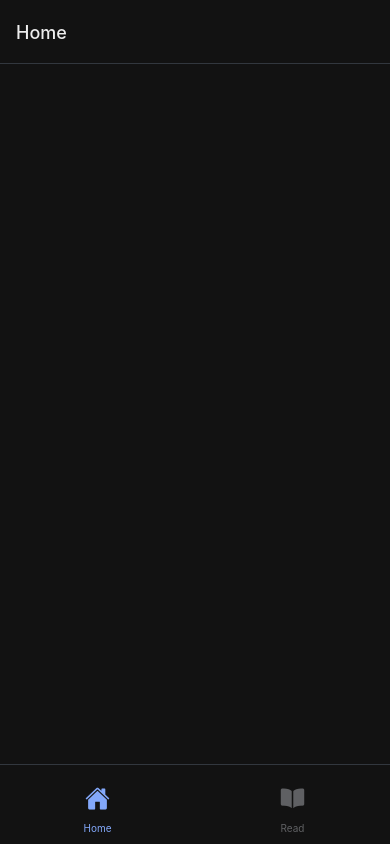
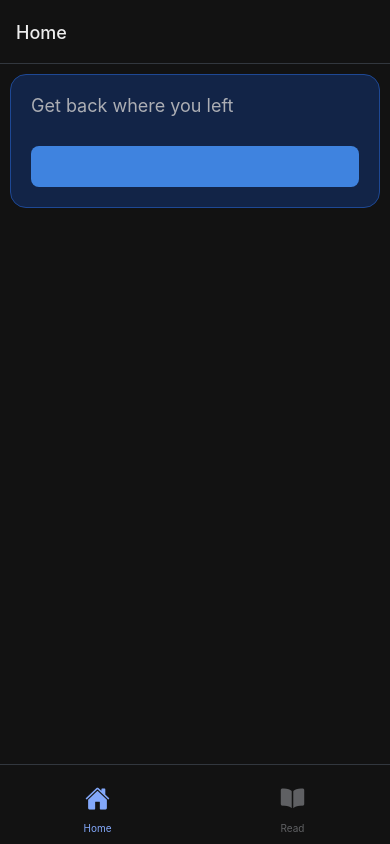
Before and after one commit to Akronae/syn-front-app, a React Native app: screen /Home in a window 390 px wide. Built offline with nearby package versions, Linux system fonts and the light colour scheme.

Commit message:
text & theme modifs

```diff
--- a/package.json
+++ b/package.json
@@ -32,6 +32,7 @@
     "react-native-safe-area-context": "4.3.1",
     "react-native-screens": "~3.15.0",
     "react-native-web": "~0.18.7",
+    "react-use": "^17.4.0",
     "styled-components": "^5.3.6"
   },
   "devDependencies": {
--- a/src/packages/proto-native/src/base.tsx
+++ b/src/packages/proto-native/src/base.tsx
@@ -4,12 +4,20 @@ import styled from 'styled-components/native'
 
 export interface BaseProps extends PropsWithChildren<any> {
   style?: React.StyleProp<React.ViewStyle>
+  showIf?: boolean
 }
 
 export function Base(props: BaseProps) {
-  const { children, ...passed } = props
+  const { children, showIf, ...passed } = props
+
+  if (!showIf && showIf !== null && showIf !== undefined) return null
 
   return <BaseWrapper {...passed}>{children}</BaseWrapper>
 }
 
+export function takeBaseOwnProps<T extends BaseProps>(props: T) {
+  const { children, style, showIf, ...rest } = props
+  return { taken: { children, style, showIf }, rest }
+}
+
 const BaseWrapper = styled.View``
--- /dev/null
+++ b/src/packages/proto-native/src/index.d.ts
@@ -0,0 +1,5 @@
+import { Theme } from 'src/theme'
+
+declare module 'styled-components' {
+  export interface DefaultTheme extends Theme {}
+}
--- a/src/packages/proto-native/src/reactive-state.ts
+++ b/src/packages/proto-native/src/reactive-state.ts
@@ -19,7 +19,7 @@ export class ReactiveState<T> extends Array<T | Dispatch<SetStateAction<T>>> {
     return this[0]
   }
   set state(state: T) {
-    if (this.state === state) return
+    if (JSON.stringify(this.state) === JSON.stringify(state)) return
     this[1](state)
   }
 
--- a/src/packages/proto-native/src/text.tsx
+++ b/src/packages/proto-native/src/text.tsx
@@ -1,11 +1,29 @@
+import { Base } from '@proto-native/base'
 import * as React from 'react-native'
 import styled from 'styled-components/native'
 
 export type TextProps = React.TextProps
 
 export function Text(props: TextProps) {
-  return <TextBase {...props} />
+  const textOwnProps = takeTextOwnProps(props)
+
+  return (
+    <TextWrapper {...textOwnProps.rest}>
+      <TextBase {...textOwnProps.taken} />
+    </TextWrapper>
+  )
 }
+
+export function takeTextOwnProps<T extends TextProps>(props: T) {
+  const { children, style, ...rest } = props
+  const { color, fontWeight, ...styleRest } = React.StyleSheet.flatten(style)
+  return {
+    taken: { children, style: { color, fontWeight } },
+    rest: { ...rest, style: styleRest },
+  }
+}
+
+const TextWrapper = styled(Base)``
 
 const TextBase = styled.Text`
   color: ${(p) => p.theme.colors.text.primary};
--- a/src/router.tsx
+++ b/src/router.tsx
@@ -54,7 +54,7 @@ export function Router() {
   return (
     <NavigationContainer
       theme={navigationContainerTheme}
-      linking={{ prefixes: [``] }}
+      linking={{ prefixes: [``], config: { screens: { Home: { path: `/` } } } }}
     >
       <Tab.Navigator screenOptions={{ ...bottomTabNavigationOptions }}>
         <Tab.Screen
--- a/src/storage/ReadStorage.ts
+++ b/src/storage/ReadStorage.ts
@@ -5,7 +5,7 @@ export interface ReadPayload {
   chapter: number
 }
 
-export class ReadStorage extends LocalStored<ReadPayload> {
+class ReadStorage extends LocalStored<ReadPayload> {
   key = `Read`
 }
 
--- a/src/theme.ts
+++ b/src/theme.ts
@@ -1,4 +1,6 @@
-export interface Theme {
+import * as ProtoNative from '@proto-native/theme'
+
+export interface Theme extends ProtoNative.Theme {
   dark: boolean
   colors: {
     primary: string
--- a/src/views/Home.tsx
+++ b/src/views/Home.tsx
@@ -1,19 +1,51 @@
 import { Base } from '@proto-native/base'
+import { Text } from '@proto-native/text'
+import { View } from '@proto-native/view'
 import { BottomTabScreenProps } from '@react-navigation/bottom-tabs'
 import * as React from 'react-native'
+import { useAsync } from 'react-use'
 import { RootStackParamList } from 'src/router'
+import ReadStorage from 'src/storage/ReadStorage'
+import styled from 'styled-components/native'
 
-export type HomeProps = BottomTabScreenProps<RootStackParamList, `Home`> & {
-  navigation: any
-  route: any
+export type HomeProps = BottomTabScreenProps<RootStackParamList, `Home`>
+
+export function Home(props: HomeProps) {
+  const a = useAsync(async () => await ReadStorage.get())
+
+  return (
+    <HomeBase>
+      <Card showIf={!a.loading}>
+        <Text>Get back where you left</Text>
+        <CardBtn onPress={() => props.navigation.navigate(`Read`, {})}>
+          <CardBtnText>
+            {a.value?.book} {a.value?.chapter}
+          </CardBtnText>
+        </CardBtn>
+      </Card>
+    </HomeBase>
+  )
 }
 
-export function Home(props: HomeProps) {
-  return <Base style={[styles.Home]}></Base>
-}
+const HomeBase = styled(Base)`
+  padding: 10px;
+`
 
-const styles = React.StyleSheet.create({
-  Home: {},
-})
+const Card = styled(View)`
+  background-color: ${({ theme }) => `#122447`};
+  border: 1px solid #1e4894;
+  border-radius: 16px;
+  padding: 20px;
+`
 
-export const HomeStyles = styles
+const CardBtn = styled.Pressable`
+  background-color: ${({ theme }) => `#3f83df`};
+  margin-top: 30px;
+  padding: 10px 15px;
+  border-radius: 8px;
+  font-weight: bold;
+`
+
+const CardBtnText = styled(Text)`
+  color: #122447;
+`
```
Also changed, not shown: src/packages/proto-native/src/theme.ts (added, +7 -0 lines), 1 other file (tests, documents, lock files or other folders).
